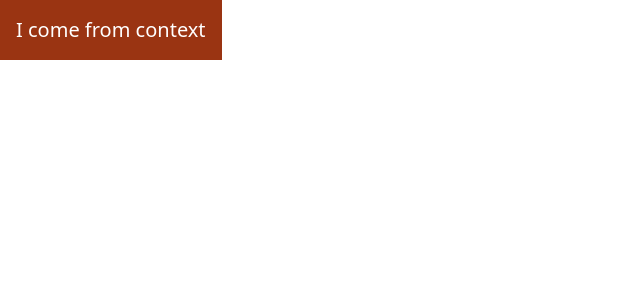
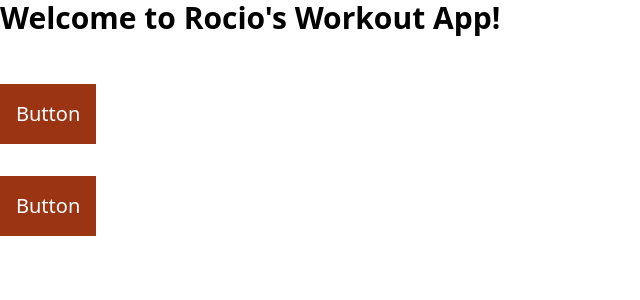
Before and after one commit to Yevhenbk/roci-fit, a Next.js app: page / in a window 1280 px wide. Shown: the top 300 px of the page, without its empty margins (0-640 px from the left). Built offline with nearby package versions, Linux system fonts and the light colour scheme.

Commit message:
configure template

```diff
--- a/src/components/templates/HomeTemplate.tsx
+++ b/src/components/templates/HomeTemplate.tsx
@@ -1,16 +1,29 @@
 import { FC, useContext } from 'react'
 import { Context } from '@store/context'
 import Button from '@UI/Button/Button'
+import FadeInContainer from '@UI/FadeInContainer/FadeInContainer'
 
 const HomeTemplate: FC = () => {
-  const { test } = useContext(Context)
+  const { fadeIn, setFadeIn } = useContext(Context)
 
   return (
-    <>
-      <Button intent='secondary'>
-        {test}
-      </Button>
-    </>
+    <div className='flex flex-col gap-8'>
+      <FadeInContainer duration={4}>
+        <h1 className="text-3xl font-bold mb-4">
+          Welcome to Rocio's Workout App!
+        </h1>
+      </FadeInContainer>
+      <FadeInContainer duration={3}>
+        <Button intent='secondary'>
+          Button
+        </Button>
+      </FadeInContainer>
+      <FadeInContainer duration={2}>
+        <Button intent='secondary'>
+          Button
+        </Button>
+      </FadeInContainer>
+    </div>
   )
 }
 
```
